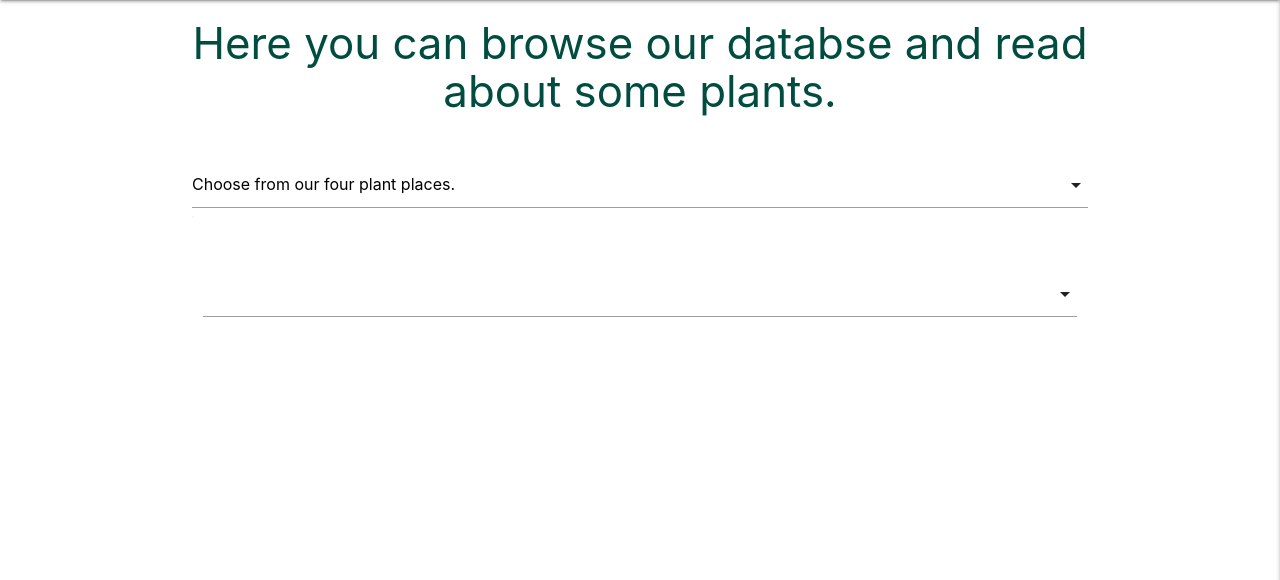
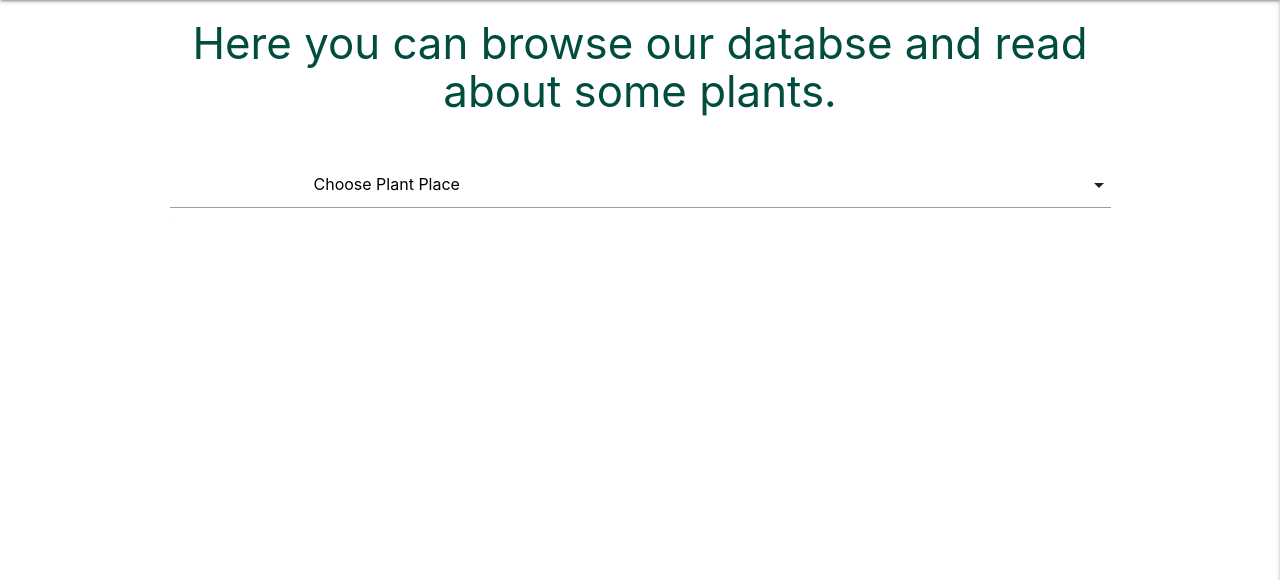
Before and after one commit to madatoo/plantarium-ms3, a Flask app: page /all_plants in a window 1280 px wide. Shown: the part 64-644 px from the top of the page. Run offline with Flask 2, Linux system fonts and the light colour scheme; data that the repository does not hold is empty; some libraries are stand-ins or nearby versions.

Commit message:
add select field to choose plant by plant place

```diff
--- a/app.py
+++ b/app.py
@@ -32,11 +32,12 @@ route to select and browse all plants in plantarium db
 """
 
 
-@app.route("/all_plants", methods=["GET", "POST"])
+@app.route("/all_plants")
 def all_plants():
-    plants = list(mongo.db.plants.find())
+    categories = mongo.db.categories.find().sort("category_name", 1)
+    places = mongo.db.places.find().sort("plant_places", 1)
     return render_template(
-        "all_plants.html", plants=plants)
+        "all_plants.html", categories=categories, places=places)
 
 
 """
--- a/templates/all_plants.html
+++ b/templates/all_plants.html
@@ -7,34 +7,25 @@
         <h1>Here you can browse our databse and read about some plants.</h1>
     </div>
     <div class="row">
-        <form class="col s12" method="POST" action="{{ url_for('all_plants',plant_id = plant_id )}}">
-            <!--category selection-->
+        <form class="col s12 " method="POST" action="{{ url_for('all_plants') }}">
             <!--plants by plant_place-->
             <div class="row">
-                <div class="input">
+                <div class="row center">
+                    <div class="row row s12 m7 text-center">
                         <select id="plant_place" class="validate" name="plant_place" required>
-                    <option value="" disabled>Choose from our four plant places.</option>
+                            <option value="" disabled selected>
+                                Choose Plant Place
+                            </option>
                             {% for place in places %}
-                        {% if place.plant_place == plant.plant_place %}
-                            <option value="{{ place.plant_place }}" selected>
-                            {{ place.plant_place }}</option>
-                        {% else %}
                                 <option value="{{ place.plant_place }}">
                                     {{ place.plant_place }}</option>
-                        {% endif %}
                             {% endfor %}
                         </select>
-                    <label for="plant_place">Plant Category</label>
+                        <label for="plant_place">Plant Place</label>
+                    </div>
                 </div>
             </div>
         </form>
     </div>
-    <div class="row">
-        <div class="input-field col s12">
-            <select name="" id="">
-
-            </select>
-        </div>
-    </div>
 </div>
 {% endblock %}
```
Lines whose indentation alone changed are shown as unchanged.
